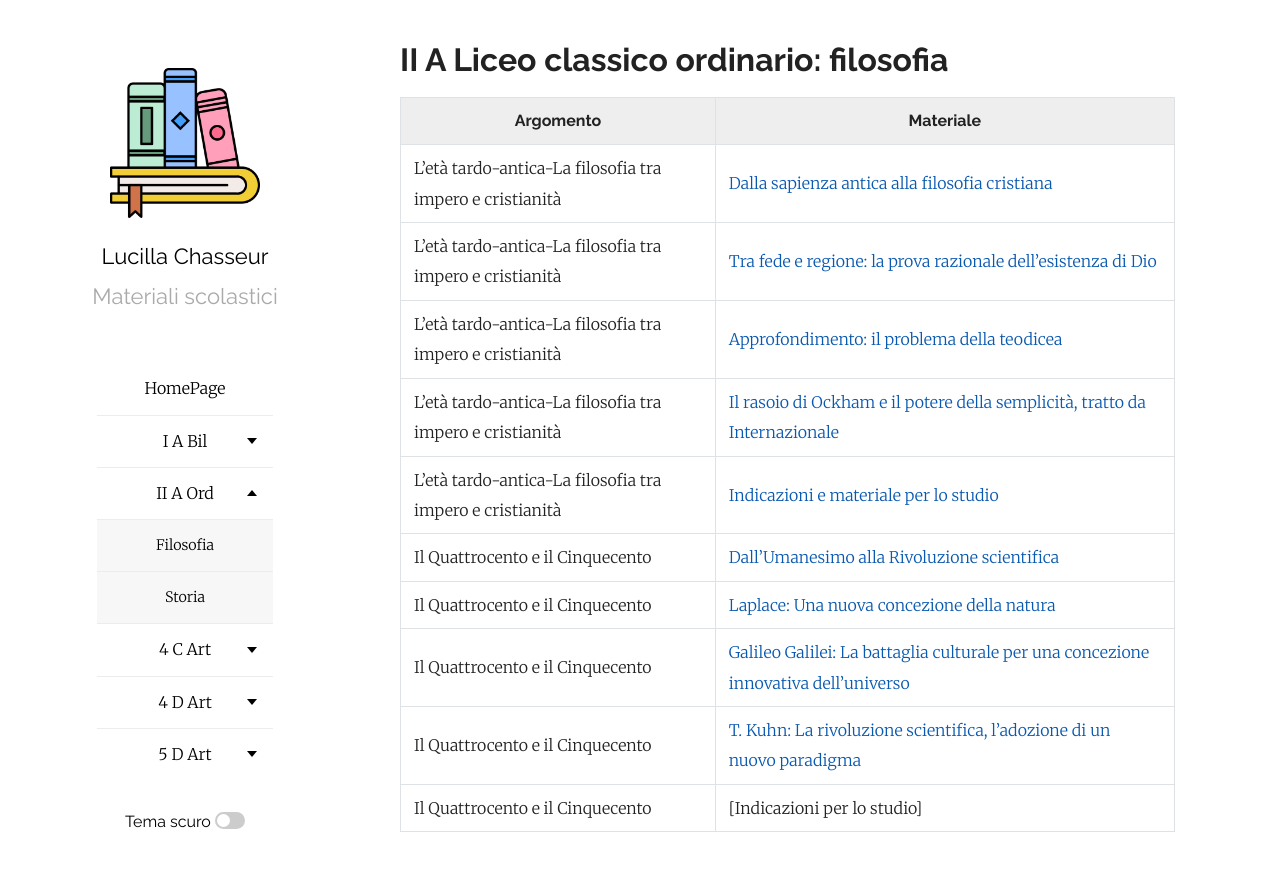
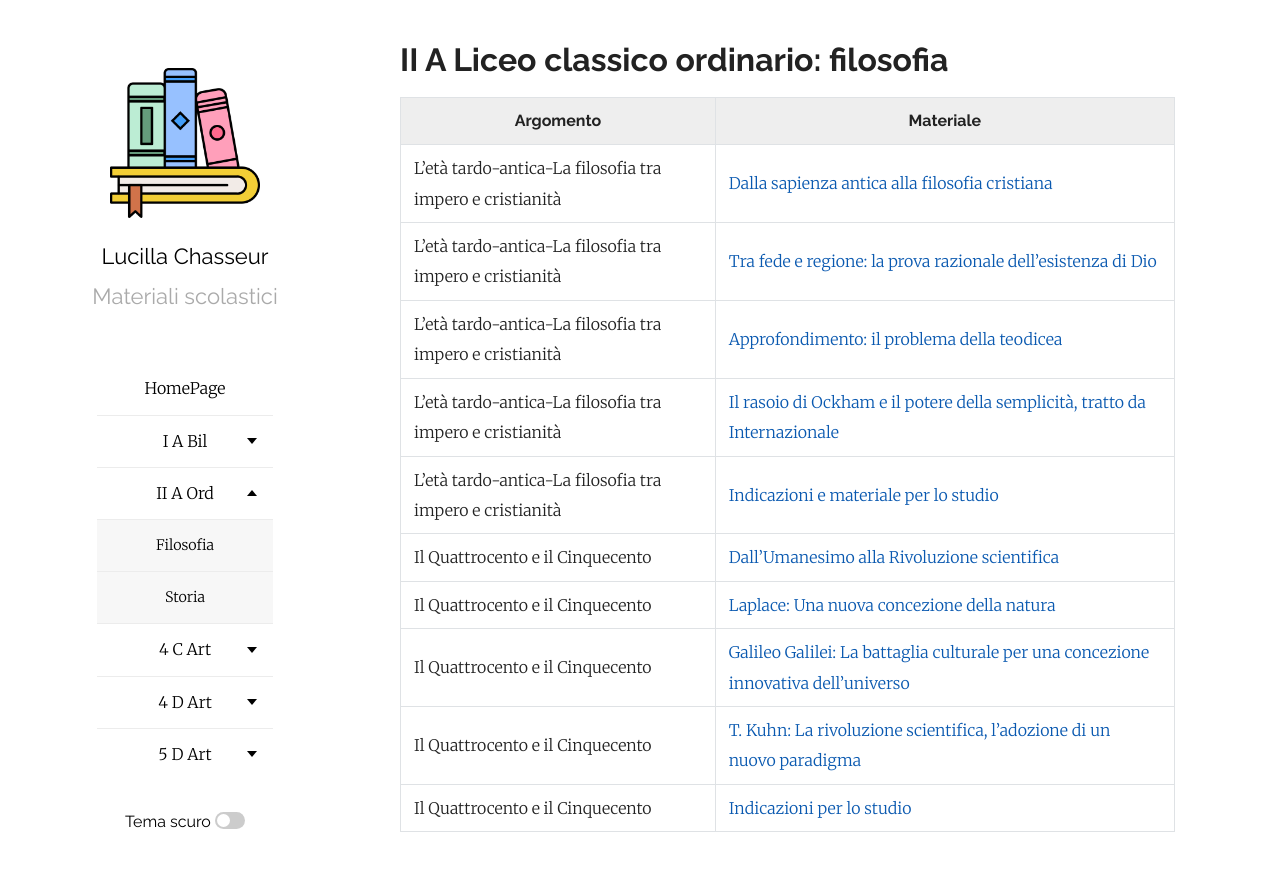
Before and after one commit to efemeridi/efemeridi.github.io, a Jekyll site: the page built from 2a_ord_filosofia.md, in a window 1280 px wide. Shown: the top 871 px of the page. Built offline with Jekyll 4.4.1, drawn with Linux system fonts in a browser that asks for light colours; our own code applies the rules of GitHub Pages for plain Markdown files; part of the change alters nothing that is shown.

Commit message:
Update link for study guidelines in philosophy section

```diff
--- a/2a_ord_filosofia.md
+++ b/2a_ord_filosofia.md
@@ -14,4 +14,4 @@ layout: page
 |Il Quattrocento e il Cinquecento|[Laplace: Una nuova concezione della natura](/materiali/II_A_ord/filosofia/U_1_IL_400_E_IL_500/02_LAPLACE.pdf/)
 |Il Quattrocento e il Cinquecento|[Galileo Galilei: La battaglia culturale per una concezione innovativa dell'universo](/materiali/II_A_ord/filosofia/U_1_IL_400_E_IL_500/03_Galilei_lettera_Cristina_di_Lorena_Saggiatore.pdf/)
 |Il Quattrocento e il Cinquecento|[T. Kuhn: La rivoluzione scientifica, l'adozione di un nuovo paradigma](/materiali/II_A_ord/filosofia/U_1_IL_400_E_IL_500/04_KUHN_CLASSICO_IIA.pdf/)
-|Il Quattrocento e il Cinquecento|[Indicazioni per lo studio]
+|Il Quattrocento e il Cinquecento|[Indicazioni per lo studio](/materiali/II_A_ord/filosofia/PROGRAMMI/02_filosofia_tra_400_e_500.pdf/)
```
